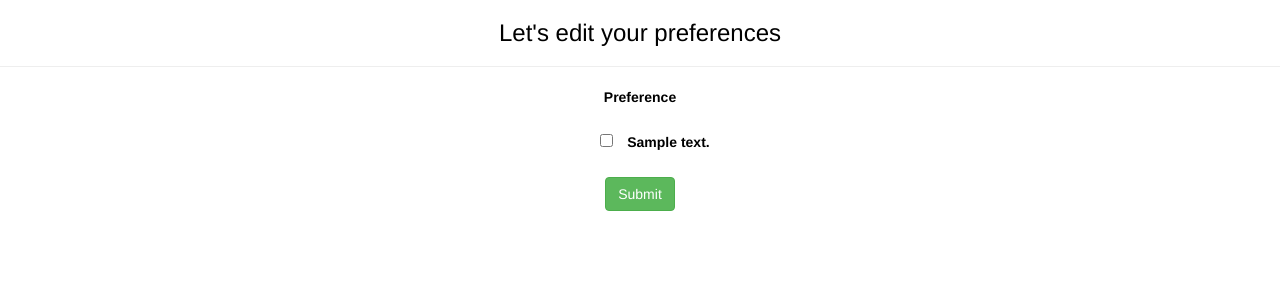
After one commit to tobicodes/Podcast-app, a Flask app: page /users/1/preferences/edit in a window 1280 px wide. The commit adds this page. Shown: the top 300 px of the page. Run offline with Flask 2, Linux system fonts and the light colour scheme; a user stored in the database is signed in; tables that the repository leaves empty hold one stand-in row (values such as "Sample post"); some libraries are stand-ins or nearby versions.

```diff
--- a/project/preferences/templates/preferences/new.html
+++ b/project/preferences/templates/preferences/new.html
@@ -1,9 +1,9 @@
 {% extends 'base.html' %}
 
 {% block content %}
-<div class="text-center">
+<div class="preferences_new container-fluid text-center">
 
-<h5 class="preferences-header">Choose as many categories as interest you</h5>
+<h5 class="preferences-header">Choose as many categories as you find interesting</h5>
   <hr>
 
   <form method="POST" action="{{url_for('users.preferences',id=current_user.id)}}">
--- a/project/preferences/templates/preferences/show.html
+++ b/project/preferences/templates/preferences/show.html
@@ -1,13 +1,14 @@
 {% extends 'base.html' %}
 
 {% block content %}
-<div class="text-center">
-  <h3>Hello @{{current_user.username}}</h3>
+<div class="view-preferences text-center">
+  <h3 class="preferences-header">Hello @{{current_user.username}}</h3>
 
   <p>Here are your current preferences:</p>
   {% for preference in current_user.preferences %}
   <p>{{preference}}</p>
   {% endfor %}
+  <h5>Edit preferences <a href="{{url_for('users.edit_preferences',id=current_user.id)}}">here</a></h5>
 </div>
 
 
--- a/project/static/stylesheets/style.css
+++ b/project/static/stylesheets/style.css
@@ -41,10 +66,17 @@ margin-top: 20px;
 
 .index-header{
   margin-top:50px;
+  font-family: 'Montserrat', sans-serif;
 }
 
 .preferences{
   font-size:25px;
+}
+`
+/* Index page */
+.index-page{
+  background: #293E4D;
+  color:white;
 }
 
 .left-col{
--- a/project/templates/base.html
+++ b/project/templates/base.html
@@ -4,6 +4,7 @@
   <title>a pod a day</title>
   <!-- Latest compiled and minified CSS -->
   <link rel="stylesheet" href="https://maxcdn.bootstrapcdn.com/bootstrap/3.3.7/css/bootstrap.min.css" integrity="sha384-BVYiiSIFeK1dGmJRAkycuHAHRg32OmUcww7on3RYdg4Va+PmSTsz/K68vbdEjh4u" crossorigin="anonymous">
+  <link href="https://fonts.googleapis.com/css?family=Montserrat:100,200" rel="stylesheet">
   <link rel="stylesheet" type="text/css" href="{{ url_for('static', filename='stylesheets/style.css') }}">
 </head>
 <body>
--- /dev/null
+++ b/project/users/templates/users/edit_preferences.html
@@ -0,0 +1,30 @@
+{% extends 'base.html' %}
+
+{% block content %}
+
+<div class="text-center">
+  <h3>Let's edit your preferences</h3>
+  <hr>
+
+  <form action="{{url_for('users.show_preferences',id=current_user.id)}}?_method=PATCH" method="POST">
+    {{form.csrf_token}}
+    {% for field in form %}
+      {% if field.name != 'csrf_token' %}
+      <p>
+          {{ field.label }}
+          {{ field }}
+        <span>
+            {% if field.errors %}
+              {% for error in field.errors %}
+                {{ error }}
+              {% endfor %}
+            {% endif %}
+        </span>
+      </p>
+      {% endif %}
+    {% endfor %}
+
+    <input type="submit" class="btn btn-success" value="Submit">
+  </form>
+</div>
+{% endblock %}
--- a/project/users/templates/users/login.html
+++ b/project/users/templates/users/login.html
@@ -2,10 +2,10 @@
 
 {% block content %}
 
-<div class="text-center" id="login">
-    <h3 class="join_message">Login</h3>
+<div class="text-center" id="loginForm">
+    <h3 class="loginFormText">Login</h3>
     <form action="{{url_for('users.login')}}" method="POST">
-      {{form.csrf_token}}
+    {{form.csrf_token}}
       {% if form.username.errors %}
         {% for error in form.username.errors %}
         <span class="text-danger">
--- a/project/users/templates/users/signup.html
+++ b/project/users/templates/users/signup.html
@@ -3,7 +3,7 @@
 {% block content %}
 
 <div class="text-center" id="signup">
-    <h3 class="join_message">Sign up today</h3>
+    <h3 class="signupMessage">Sign up today</h3>
     <form action="{{url_for('users.signup')}}" method="POST">
       {{form.csrf_token}}
       {% if form.username.errors %}
--- a/project/users/views.py
+++ b/project/users/views.py
@@ -127,7 +127,7 @@ def preferences(id):
       current_user.preferences.append(Preference.query.get(preference))
     db.session.add(current_user)
     db.session.commit()
-    return redirect(url_for('preferences.show', id=current_user.id))
+    return redirect(url_for('users.show_preferences', id=current_user.id))
   return render_template('users/index.html', form=form)
 
 @users_blueprint.route('/<int:id>/preference/new', methods=['GET'])
@@ -137,3 +137,26 @@ def new_preferences(id):
   form = NewPreferenceForm()
   form.set_choices()
   return render_template('preferences/new.html', form=form)
+
+####################### EDIT and DELETE PREFERENCES ##############
+@users_blueprint.route('/<int:id>/preferences/edit', methods=['GET'])
+@login_required
+@ensure_correct_user
+def edit_preferences(id):
+  form = NewPreferenceForm(request.form)
+  form.set_choices()
+  return render_template('users/edit_preferences.html', form = form, id=current_user.id)
+
+
+@users_blueprint.route('/<int:id>/preferences/show', methods=['GET','PATCH', 'DELETE'])
+@login_required
+@ensure_correct_user
+def show_preferences(id):
+  form = NewPreferenceForm(request.form)
+  form.set_choices()
+  if request.method ==b'PATCH':
+    current_user.preferences = form.preferences.data
+    db.session.add(current_user)
+    db.session.commit()
+    return redirect(url_for('users.show_preferences',id=current_user.id))
+  return render_template('preferences/show.html', id=current_user.id)
```
Also changed, not shown: other parts of project/static/stylesheets/style.css (+43 -2 lines), project/preferences/templates/preferences/edit.html (deleted, +0 -35 lines), project/preferences/views.py (+9 -9 lines), project/users/templates/users/index.html (+5 -7 lines), project/static/images/cheesecake.jpg (deleted), project/static/images/moon.jpg (deleted), project/static/images/swan.jpg (deleted).
